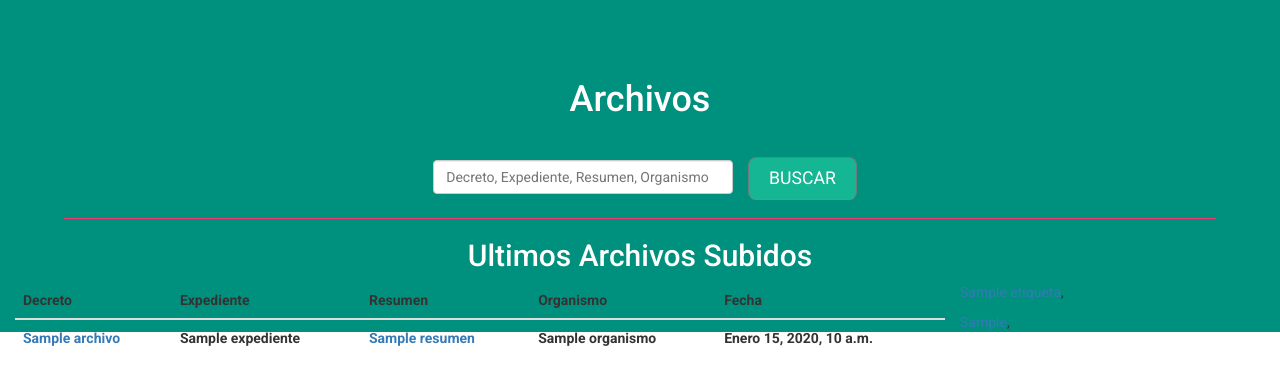
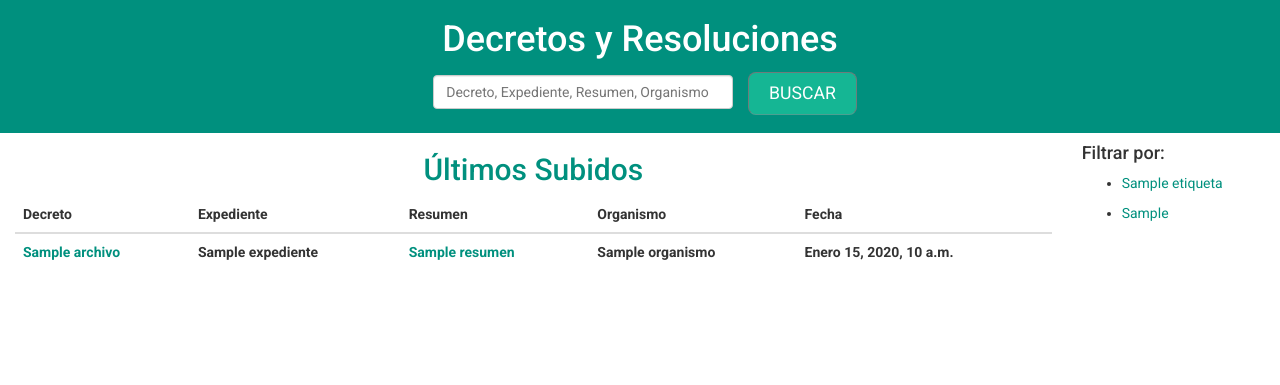
Before and after one commit to mmandrille/archivo, a Django app: template archivo/core/templates/home.html in a window 1280 px wide. Shown: the top 385 px of the page. Run offline with Django 3.2, Linux system fonts and the light colour scheme; tables that the repository leaves empty hold one stand-in row (values such as "Sample post"); the template is opened without the code that fills it: values that come from a table or form of the project are taken from there, most other values are stand-ins (such as "Sample title", 1, 10 or a date in 2020); lists and menus that the app fills with data are empty; parts of the project's set-up code (start-up, migrations or seed data) failed here and were passed over; some libraries are stand-ins or nearby versions.

Commit message:
Otros cambios de estilo y marcado para cambios.

```diff
--- a/archivo/core/templates/home.html
+++ b/archivo/core/templates/home.html
@@ -2,23 +2,25 @@
 
 {% block content %}
 <section class="home">
-  <section class="seccion-archivos full-width" id="archivos">
+  <section class="seccion-archivos" id="archivos">
+    <div class="header-content col-md-12">
         <!--Listado de Archivos (Aca deberias generar los bloques irregulares)-->
-    <br>
-    <h1>Archivos</h1>
+        <h1>Decretos y Resoluciones</h1>
         <!--Buscador-->
         <form method="post" class="buscar-archivos">
             {% csrf_token %}
             {{ form }}
             <button type="submit">Buscar</button>
         </form>
-    <hr>
+    </div>
+    <div class="full-width">
+        <div class="col-md-10">
             {% if buscado %}
-      <h2> Archivos Encontrados</h2>
+              <h2> Elementos Encontrados</h2>
             {% else %}
-      <h2> Ultimos Archivos Subidos</h2>
+              <h2> Últimos Subidos</h2>
             {% endif %}
-    <div class="lista-archivos col-md-9">
+            <div class="lista-archivos">
               <table class="table">
                 <thead>
                   <tr>
@@ -35,6 +37,7 @@
                       <th><a href="/repositorio/{{ archivo.id }}">{{ archivo.nombre }}</a></th>
                       <th>{{ archivo.expediente }}</th>
                       <th><a href="/repositorio/{{ archivo.id }}">{{ archivo.resumen }}</a></th>
+                      <!--MODIFICAR PARA QUE MUESTRE EL NOMBRE DEL ORGANISMO-->
                       <th>{{ archivo.organismo }}</th>
                       <th>{{ archivo.fecha_aprobacion }}</th>
                     </tr>
@@ -42,19 +45,22 @@
                 </tbody>
               </table>
             </div>
-    <div class="sidebar col-md 3">
+        </div>
+        <div class="sidebar col-md-2">
           <!--AQUÍ VA EL LISTADO DE ETIQUETAS MAS USADOS (MAX 10)-->
-      <p>
+          <h4>Filtrar por:</h4>
+          <ul class="filter-list">
             {% for etiqueta in etiquetas %}
-          <a href='/etiqueta/{{ etiqueta.id }}'>{{ etiqueta.name }}</a>,
+              <li><a href='/etiqueta/{{ etiqueta.id }}'>{{ etiqueta.name }}</a></li>
             {% endfor %}
-      </p>
+          </ul>
           <!--AQUÍ VA EL LISTADO DE ORGANISMOS MAS USADOS (MAX 5)-->
-      <p>
+          <ul class="filter-list">
             {% for organismo in organismos %}
-          <a href='/organismo/{{ organismo.0 }}'>{{ organismo.1 }}</a>,
+              <li><a href='/organismo/{{ organismo.0 }}'>{{ organismo.1 }}</a></li>
             {% endfor %}
-      </p>
+          </ul>
+        </div>
     </div>
   </section>
 
--- a/archivo/static_source/css/styles.css
+++ b/archivo/static_source/css/styles.css
@@ -10,11 +10,15 @@ body
    font-family: 'Roboto' !important;
 }
 
+body a {
+  color: #00907e;
+}
+
 .full-width
 {
+    margin: auto;
+    max-width: 1280px;
     width: 100%;
-    /*height: calc(100vh - 60px);*/
-    padding-top: 10%;
 }
 
 /* Header */
@@ -231,7 +235,7 @@ section.seccion-faq h2, section.seccion-archivos h2,
 section.pagina-registro h2, section.seccion-fotos h2
 {
    text-align: center;
-   color: white;
+   color: #00907e;
 }
 
 section.seccion-faq hr
@@ -311,42 +315,32 @@ section.seccion-faq p
 
 /* Archivos */
 
+/* Header Section */
+
+.header-content {
+   background: #00907e;
+}
+
+.header-content h2.site-title a {
+    color: white;
+}
+.header-content h2.site-title a:hover  {
+    color: white;
+}
+
+/* Content Section */
+
 .seccion-archivos
 {
-   background: #00907e;
-   /*border: 10px solid white;*/
-   /*border-radius: 20px;*/
-   padding-top: 40px;
+   /*border: 10px solid white;
+   border-radius: 20px;
+   padding-top: 40px;*/
 }
 
 .seccion-archivos hr
 {
     border-top: 1px solid #f5366d;
     width: 90%;
-}
-
-.seccion-archivos .link-biblioteca
-{
-    color: white;
-    font-size: 1.5em;
-    text-align: center;
-    margin-top: 35px;
-    margin-bottom: 15px;
-}
-
-.seccion-archivos .link-biblioteca a
-{
-    background: #15b694;
-    padding: 10px;
-    text-align: center;
-    border-radius: 8px;
-    border: 1px solid #6e7c7b;
-    border-bottom-color: #4ca091;
-    max-width: 350px;
-    margin-left: auto;
-    margin-right: auto;
-    color: white;
-    text-decoration: none;
 }
 
 .lista-archivos
@@ -388,53 +382,6 @@ section.seccion-faq p
    color: black;
 }
 
-.lista-archivos .item-content h2 a {
-  font-size: 22px;
-  font-weight: 700;
-}
-
-.lista-archivos .item-content p.resumen {
-  font-weight: 600;
-}
-
-.lista-archivos li
-{
-    position: relative;
-}
-
-.lista-archivos li .img{
-   border-radius: 5px;
-   height: 30vh;
-   width: 100%;
-   display: block;
-   overflow: hidden;
-}
-
-.lista-archivos li .img img{
-   max-width: 100%;
-   max-height: 100%;
-}
-
-/*.lista-archivos li:hover img
-{
-   opacity: 0.5;
-
-    -webkit-transition: opacity 500ms ease;
-    -moz-transition: opacity 500ms ease;
-    -ms-transition: opacity 500ms ease;
-    -o-transition: opacity 500ms ease;
-    transition: opacity 500ms ease;
-}*/
-
-.lista-archivos li h2{
-    margin: 10px 0px;
-    width: 100%;
-}
-
-/*.lista-archivos li:hover h2{
-   opacity: 1;
-   z-index: 1;
-}*/
 
 /* Seccion Fotos */
 .seccion-fotos
@@ -592,21 +539,28 @@ section.seccion-faq p
 .mostrar-archivo
 {
    display: block;
-   color: white;
+   color: #444444;
    /*width: 65%;*/
    margin: auto;
    align-self: center;
 
 }
+.mostrar-archivo h1.archivo-titulo {
+    color: #00907e;
+}
 
 .mostrar-archivo a {
-    color: #ffffff;
+    color: #00907e;
     font-weight: 900;
 }
 
 .mostrar-archivo .col-md-6{
     padding: 20px;
     width: 70%;
+}
+
+.mostrar-archivo .archivo-thumb {
+    text-align: center;
 }
 
 /*.mostrar-archivo .col-md-3{
@@ -702,7 +656,7 @@ ul.comentarios li
 .seccion-registro a, .seccion-registro form button, .buscar-archivos button
 {
     background: #c03b91;
-    padding: 10px;
+    padding: 6px 12px;
     text-align: center;
     border-radius: 8px;
     border: 1px solid #b156b9;
@@ -714,7 +668,6 @@ ul.comentarios li
     font-size: 1.2em;
     margin: auto;
     display: block;
-    margin-top: 25px;
     text-transform: uppercase;
 }
 
```
Also changed, not shown: archivo/core/templates/mostrar_archivo.html (+18 -5 lines). Lines whose indentation alone changed are shown as unchanged.
